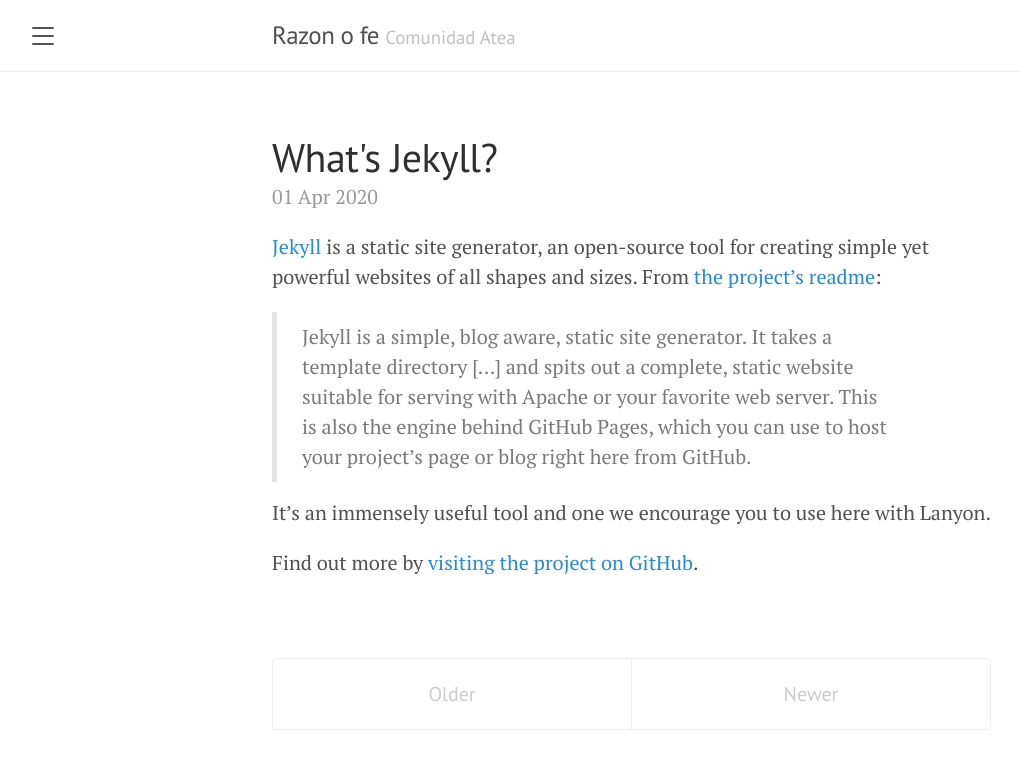
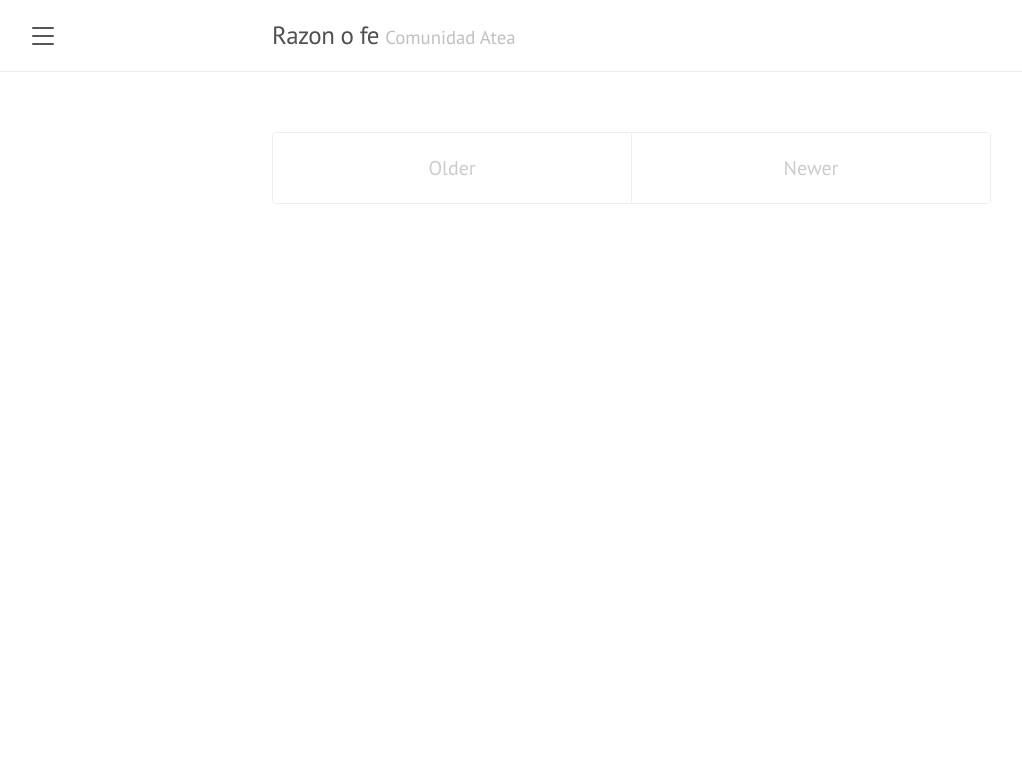
Before and after one commit to razonofe/razonofe, a Jekyll site: the page built from source/index.html, in a window 1280 px wide. Shown: the top 769 px of the page, without its empty margins (8-1030 px from the left). Built offline with Jekyll 4.4.1, drawn with Linux system fonts in a browser that asks for light colours; the list of posts is cut into pages by our own code.

Commit message:
changes on layout

```diff
--- a/source/_includes/head.html
+++ b/source/_includes/head.html
@@ -3,7 +3,7 @@
   <meta http-equiv="content-type" content="text/html; charset=utf-8">
 
   <meta name="viewport" content="width=device-width, initial-scale=1.0, maximum-scale=1">
-
+  <!--img src="public/img/razonofe_small.png" alt="logo" width="180" height="180"-->
   <title>
     {% if page.title == "Home" %}
       {{ site.title }} &middot; {{ site.tagline }}
--- a/source/_posts/2020-04-01-whats-jekyll.md
+++ /dev/null
@@ -1,12 +0,0 @@
----
-layout: post
-title: What's Jekyll?
----
-
-[Jekyll](https://jekyllrb.com) is a static site generator, an open-source tool for creating simple yet powerful websites of all shapes and sizes. From [the project's readme](https://github.com/mojombo/jekyll/blob/master/README.markdown):
-
-  > Jekyll is a simple, blog aware, static site generator. It takes a template directory [...] and spits out a complete, static website suitable for serving with Apache or your favorite web server. This is also the engine behind GitHub Pages, which you can use to host your project’s page or blog right here from GitHub.
-
-It's an immensely useful tool and one we encourage you to use here with Lanyon.
-
-Find out more by [visiting the project on GitHub](https://github.com/mojombo/jekyll).
```
Also changed, not shown: source/public/img/razonofe_big.png (added), source/public/img/razonofe_small.png (added).
